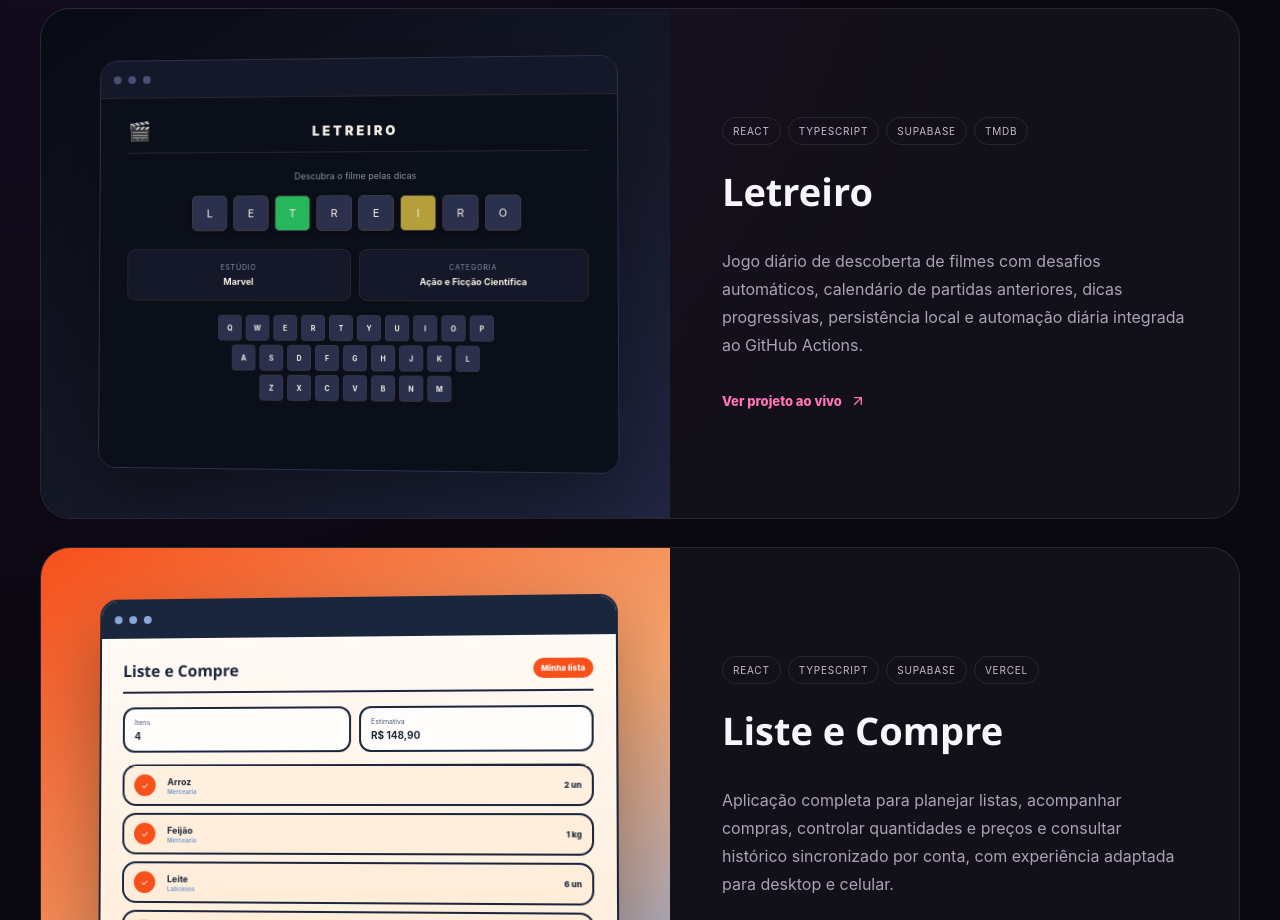
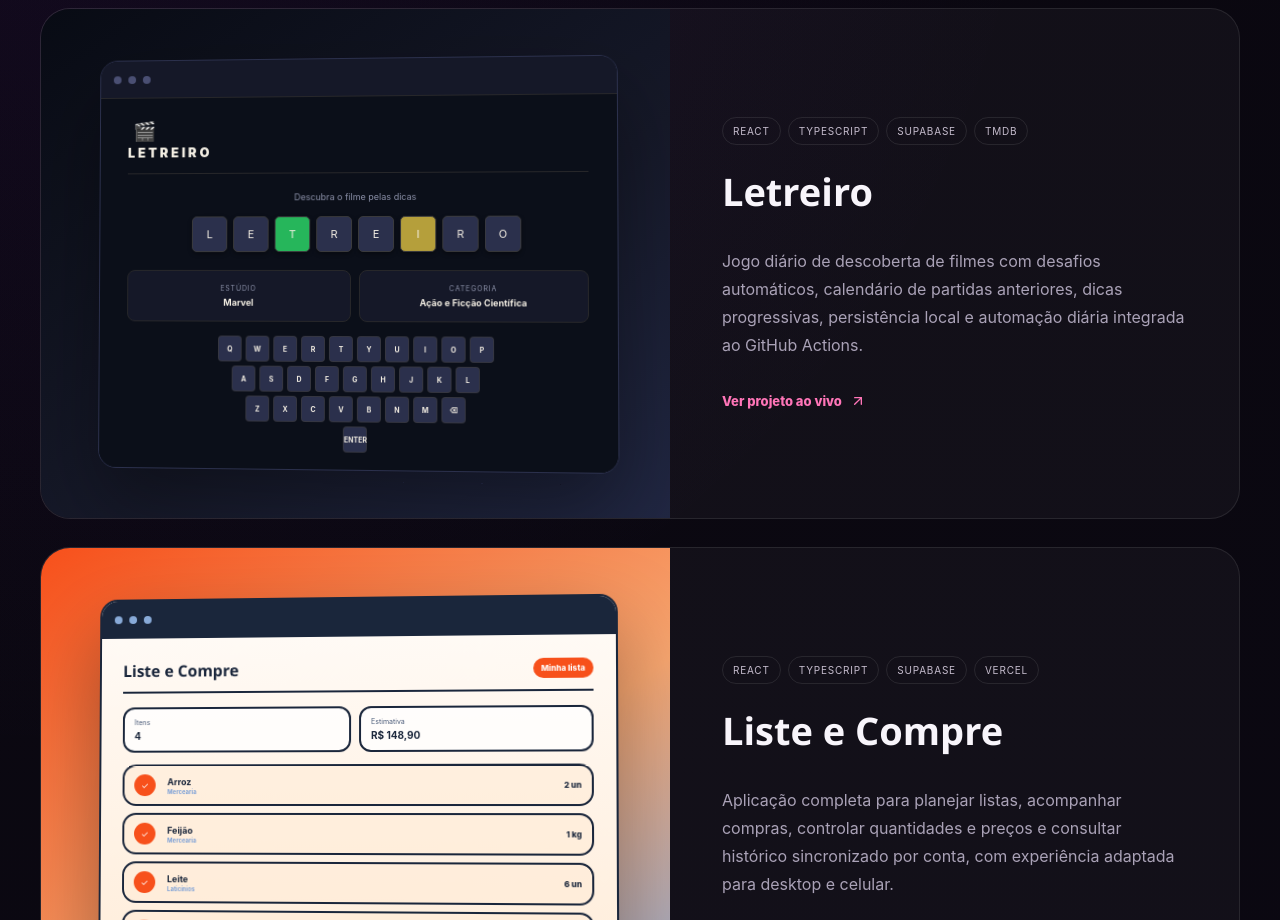
Before and after one commit to Marcus-W-Camargo/Marcus.Camargo-Portifolio, a React (Vite) app: page / in a window 1280 px wide. Shown: the part 3300-4220 px from the top of the page. Built offline with nearby package versions, Linux system fonts and the light colour scheme.

Commit message:
refine: match Letreiro header and virtual keyboard

```diff
--- a/src/components/ProjectPreview.tsx
+++ b/src/components/ProjectPreview.tsx
@@ -11,9 +11,10 @@ export function ProjectPreview({ variant }: Props) {
         <div className="browser-bar letreiro-browser-bar"><i /><i /><i /></div>
         <div className="letreiro-ui">
           <div className="letreiro-topline">
-            <span className="letreiro-clapper" aria-hidden="true">🎬</span>
-            <span className="letreiro-title">LETREIRO</span>
-            <span className="letreiro-topline-spacer" aria-hidden="true" />
+            <div className="letreiro-brand-lockup">
+              <span className="letreiro-clapper" aria-hidden="true">🎬</span>
+              <span className="letreiro-title">LETREIRO</span>
+            </div>
           </div>
 
           <div className="letreiro-clue">Descubra o filme pelas dicas</div>
@@ -35,11 +36,19 @@ export function ProjectPreview({ variant }: Props) {
           </div>
 
           <div className="mini-keyboard letreiro-keyboard">
-            {['QWERTYUIOP', 'ASDFGHJKL', 'ZXCVBNM'].map((row) => (
-              <div className="mini-keyboard-row" key={row}>
-                {row.split('').map((letter) => <b key={letter}>{letter}</b>)}
-              </div>
-            ))}
+            <div className="mini-keyboard-row row-one">
+              {'QWERTYUIOP'.split('').map((letter) => <b key={letter}>{letter}</b>)}
+            </div>
+            <div className="mini-keyboard-row row-two">
+              {'ASDFGHJKL'.split('').map((letter) => <b key={letter}>{letter}</b>)}
+            </div>
+            <div className="mini-keyboard-row row-three">
+              {'ZXCVBNM'.split('').map((letter) => <b key={letter}>{letter}</b>)}
+              <b className="key-backspace" aria-label="Apagar">⌫</b>
+            </div>
+            <div className="mini-keyboard-row row-enter">
+              <b className="key-enter">ENTER</b>
+            </div>
           </div>
         </div>
       </div>
```
